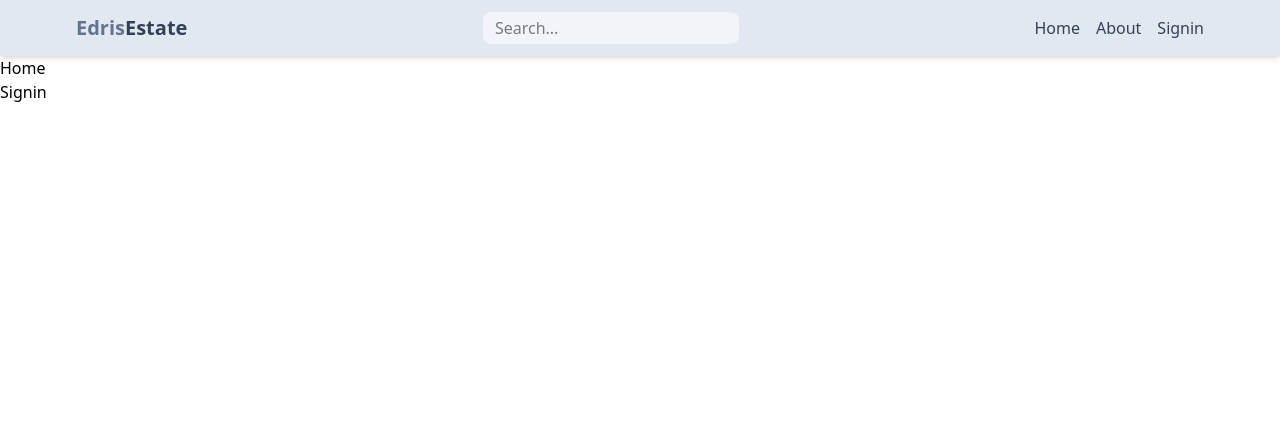
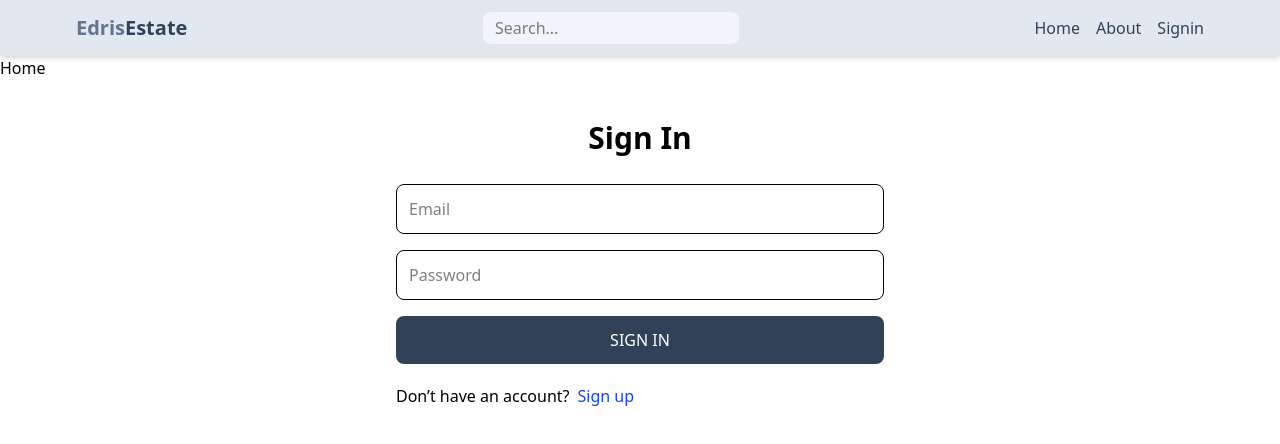
Before and after one commit to edriszeynu/mern-Estate, a React app: page /sign-in in a window 1280 px wide. Shown: the top 444 px of the page. Built offline with nearby package versions, Linux system fonts and the light colour scheme; the HTML template or start-up script is replaced by a standard one.

Commit message:
completsignin page functionality

```diff
--- a/src/pages/Signin.jsx
+++ b/src/pages/Signin.jsx
@@ -1,8 +1,96 @@
-import React from 'react'
+import React, { useState } from 'react'
+import { Link, useNavigate } from 'react-router-dom'
 
 const Signin = () => {
+  const [formData, setFormData] = useState({
+    email: '',
+    password: ''
+  })
+
+  const [error, setError] = useState(null)
+  const [loading, setLoading] = useState(false)
+  const navigate = useNavigate()
+
+  const handleChange = (e) => {
+    setFormData({
+      ...formData,
+      [e.target.id]: e.target.value
+    })
+  }
+
+  const handleSubmit = async (e) => {
+    e.preventDefault()
+    setLoading(true)
+    setError(null)
+
+    try {
+      const res = await fetch('http://localhost:3000/api/auth/signin', {
+        method: 'POST',
+        headers: {
+          'Content-Type': 'application/json',
+        },
+        credentials: 'include', // ✅ REQUIRED for JWT cookie
+        body: JSON.stringify(formData),
+      })
+
+      const data = await res.json()
+
+      if (!res.ok) {
+        setLoading(false)
+        setError(data.message || 'Signin failed')
+        return
+      }
+
+      setLoading(false)
+      navigate('/')
+
+    } catch (err) {
+      setLoading(false)
+      setError('Server error. Please try again.')
+    }
+  }
+
   return (
-    <div>Signin</div>
+    <div className='p-3 max-w-lg mx-auto'>
+      <h1 className='text-3xl text-center font-semibold my-7'>Sign In</h1>
+
+      <form onSubmit={handleSubmit} className='flex flex-col gap-4'>
+        <input
+          type="email"
+          placeholder='Email'
+          className='border p-3 rounded-lg'
+          id="email"
+          onChange={handleChange}
+          required
+        />
+
+        <input
+          type="password"
+          placeholder='Password'
+          className='border p-3 rounded-lg'
+          id="password"
+          onChange={handleChange}
+          required
+        />
+
+        <button
+          disabled={loading}
+          type='submit'
+          className='bg-slate-700 text-white p-3 rounded-lg uppercase hover:opacity-95 disabled:opacity-80'
+        >
+          {loading ? 'Loading...' : 'Sign In'}
+        </button>
+      </form>
+
+      <div className='flex gap-2 mt-5'>
+        <p>Don’t have an account?</p>
+        <Link to="/sign-up" className='text-blue-700 hover:underline'>
+          Sign up
+        </Link>
+      </div>
+
+      {error && <p className='text-red-500 mt-3'>{error}</p>}
+    </div>
   )
 }
 
```
